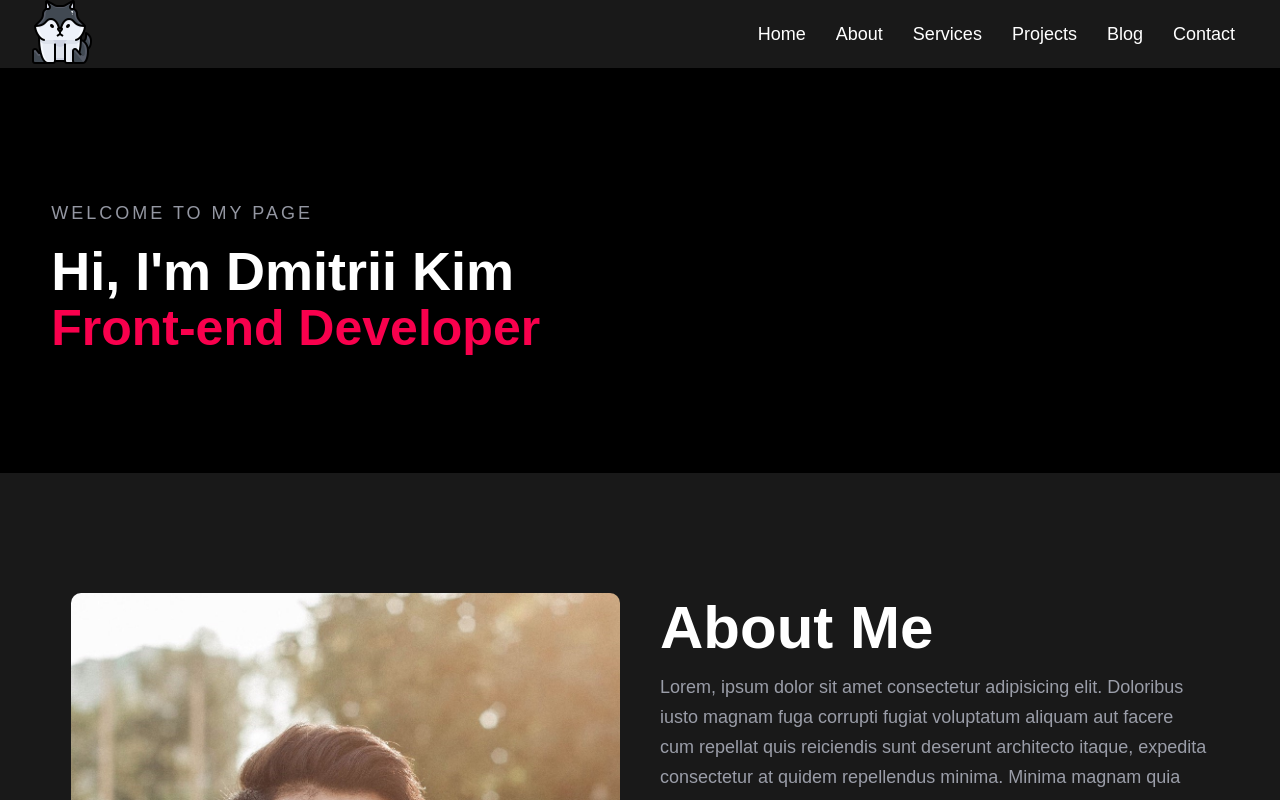
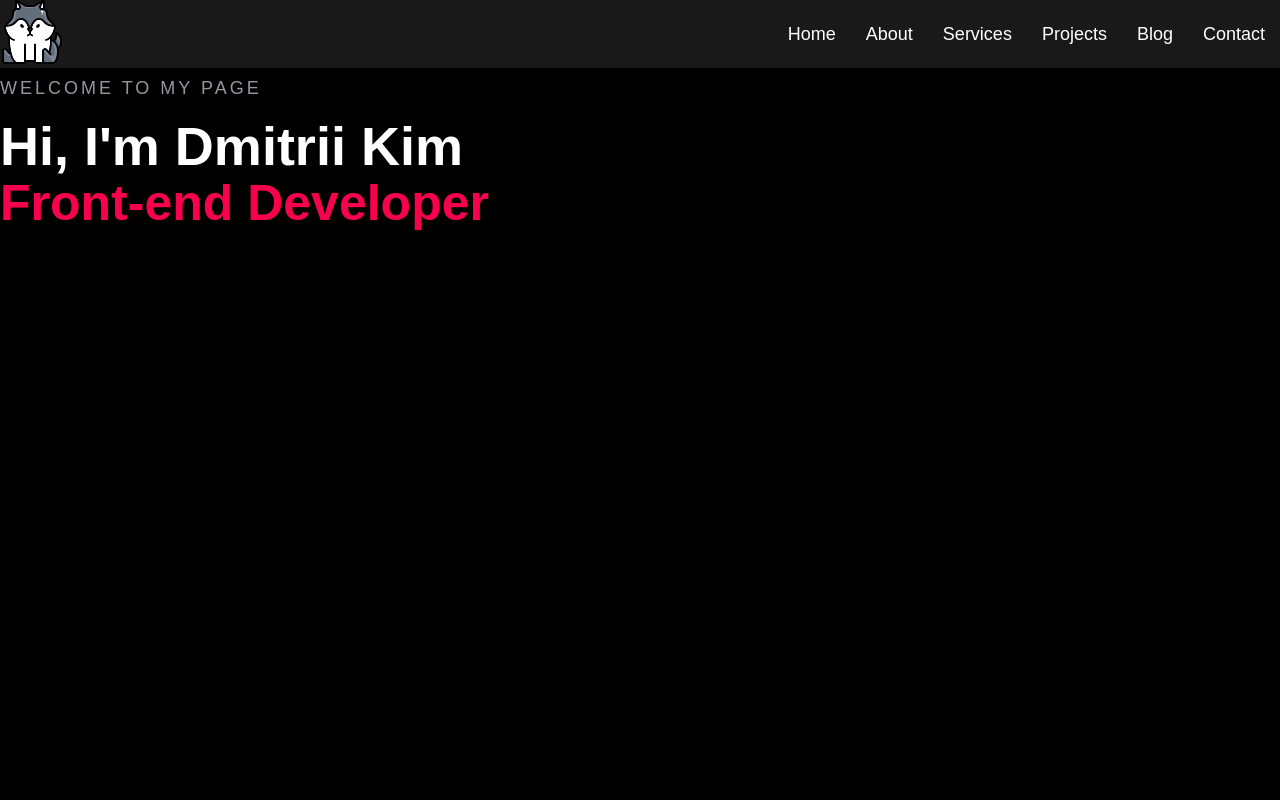
Before and after one commit to dkimd5/react-portfolio, a React (Create React App) app: page / in a window 1280 px wide. Shown: the top 800 px of the page. Built offline with nearby package versions, Linux system fonts and the light colour scheme.

Commit message:
section container styles changed

```diff
--- a/src/App.css
+++ b/src/App.css
@@ -12,7 +12,8 @@ body{
 }
 
 .section__container {
-  max-width: 1400px;
+  max-width: 1280px;
+  width: 100%;
   margin: 0 auto;
 }
 
@@ -70,11 +71,6 @@ p{
 
 .pxy__30{
   padding: 30px;
-}
-
-.container{
-  width: 92%;
-  margin: 0px auto;
 }
 
 .pz__10{
--- a/src/components/About/About.js
+++ b/src/components/About/About.js
@@ -12,7 +12,6 @@ function About() {
   return (
     <div className="about component__space" id="About">
       <div className="section__container">
-        <div className="container">
         <div className="row">
           <div className="col__2">
             <img src={aboutImg} alt="" className="about__img" />
@@ -23,18 +22,16 @@ function About() {
               <p className="about__text p__color">
                 Lorem, ipsum dolor sit amet consectetur adipisicing elit.
                 Doloribus iusto magnam fuga corrupti fugiat voluptatum aliquam
-                  aut facere cum repellat quis reiciendis sunt deserunt
-                  architecto itaque, expedita consectetur at quidem repellendus
-                  minima. Minima magnam quia nisi dolores, rem aperiam quas
-                  consectetur!
+                aut facere cum repellat quis reiciendis sunt deserunt architecto
+                itaque, expedita consectetur at quidem repellendus minima.
+                Minima magnam quia nisi dolores, rem aperiam quas consectetur!
               </p>
               <p className="about__text p__color">
                 Lorem, ipsum dolor sit amet consectetur adipisicing elit.
                 Doloribus iusto magnam fuga corrupti fugiat voluptatum aliquam
-                  aut facere cum repellat quis reiciendis sunt deserunt
-                  architecto itaque, expedita consectetur at quidem repellendus
-                  minima. Minima magnam quia nisi dolores, rem aperiam quas
-                  consectetur!
+                aut facere cum repellat quis reiciendis sunt deserunt architecto
+                itaque, expedita consectetur at quidem repellendus minima.
+                Minima magnam quia nisi dolores, rem aperiam quas consectetur!
               </p>
               <p className="about__text p__color">
                 Lorem, ipsum dolor sit amet consectetur adipisicing elit.
@@ -47,7 +44,6 @@ function About() {
                 <a href="#">
                   <button className="about btn pointer">Hire Me</button>
                 </a>
-                </div>
               </div>
             </div>
           </div>
--- a/src/components/Footer/Footer.js
+++ b/src/components/Footer/Footer.js
@@ -4,9 +4,11 @@ import "./Footer.css";
 
 function Footer() {
   return (
-    <div className="footer d__flex align__items__center justify__content__space__between pz-10">
-      <img src={footerImg} alt="" className="footer__img pointer" />
-      <span className="copyright">Kim Dmitrii</span>
+    <div className="footer">
+      <div className="section__container d__flex align__items__center justify__content__space__between pz-10">
+        <img src={footerImg} alt="" className="footer__img pointer" />
+        <span className="copyright">Kim Dmitrii</span>
+      </div>
     </div>
   );
 }
--- a/src/components/Home/Home.css
+++ b/src/components/Home/Home.css
@@ -1,5 +1,5 @@
-.home__content {
-    padding: 125px 0px;
+.home {
+    height: 100vh;
 }
 
 h1.home__text {
--- a/src/components/Home/Home.js
+++ b/src/components/Home/Home.js
@@ -5,17 +5,10 @@ function Home() {
   return (
     <div className="home" id="Home">
       <div className="section__container">
-        <div className="home__bg">
-          {/* HOME CONTENT */}
-          <div className="container">
-            <div className="home__content">
-              <div className="home__meta">
-                <h1 className="home__text pz__10">WELCOME TO MY PAGE</h1>
-                <h2 className="home__text pz__10">Hi, I'm Dmitrii Kim</h2>
-                <h3 className="home__text sweet">Front-end Developer</h3>
-              </div>
-            </div>
-          </div>
+        <div className="header__wrapper">
+          <h1 className="home__text pz__10">WELCOME TO MY PAGE</h1>
+          <h2 className="home__text pz__10">Hi, I'm Dmitrii Kim</h2>
+          <h3 className="home__text sweet">Front-end Developer</h3>
         </div>
       </div>
     </div>
--- a/src/components/Navbar/Navbar.css
+++ b/src/components/Navbar/Navbar.css
@@ -4,11 +4,9 @@
 }
 
 .navbar__container {
-    padding: 0px 3%;
     justify-content: space-between;
     display: flex;
     align-items: center;
-    padding: 0px 30px;
 }
 
 .logo {
--- a/src/components/Navbar/Navbar.js
+++ b/src/components/Navbar/Navbar.js
@@ -14,7 +14,8 @@ function Navbar() {
 
   return (
     <div className="navbar">
-      <div className="navbar__container section__container">
+      <div className="section__container">
+        <div className="navbar__container">
           <div className="logo">
             <a href="#">
               <img src={logo} alt="logo" />
@@ -42,6 +43,7 @@ function Navbar() {
                 <a href="#Contact">Contact</a>
               </li>
             </ul>
+          </div>
         </div>
         {/* Toggle menu */}
         <div className="toggle__menu">
--- a/src/components/Projects/Projects.js
+++ b/src/components/Projects/Projects.js
@@ -16,7 +16,6 @@ function Projects() {
             the majority have suffered alteration.
           </p>
         </div>
-        <div className="container">
         <div className="row">
           <div className="col__3">
             <div className="project__box">
@@ -138,7 +137,6 @@ function Projects() {
         </div>
       </div>
     </div>
-    </div>
   );
 }
 
--- a/src/components/Service/Service.js
+++ b/src/components/Service/Service.js
@@ -14,7 +14,6 @@ function Service() {
             but the majority have suffered alteration.
           </p>
         </div>
-        <div className="container">
         <div className="row">
           <div className="col__3">
             <div className="service__box pointer">
@@ -97,7 +96,6 @@ function Service() {
         </div>
       </div>
     </div>
-    </div>
   );
 }
 
```
Lines whose indentation alone changed are shown as unchanged.
